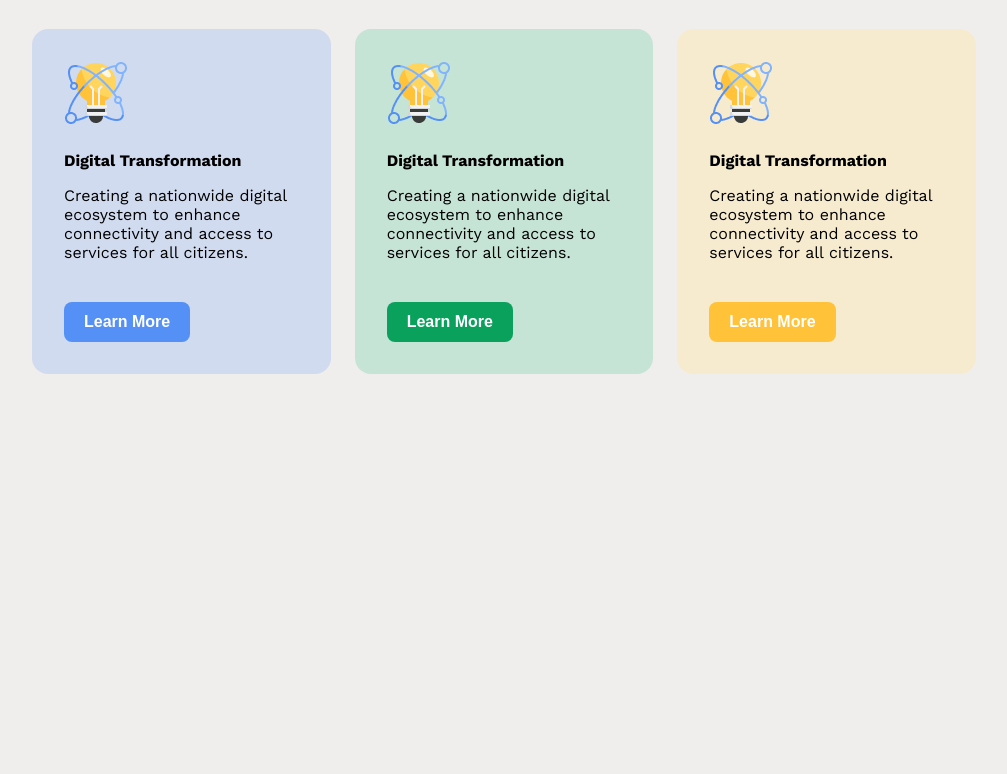
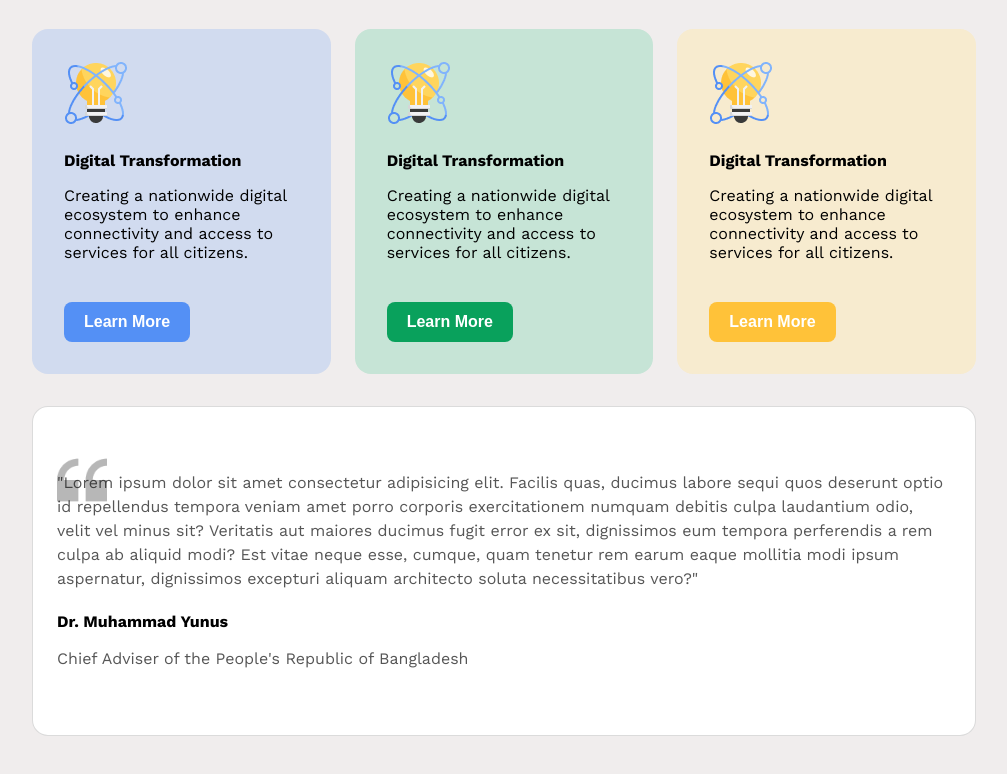
Before and after one commit to niloyshawon5858/1.-Assignment-1, a plain HTML site: page index.html in a window 1280 px wide. Shown: the part 912-1686 px from the top of the page, without its empty margins (136-1143 px from the left). Before the commit the page ends 1366 px from the top, so only its background shows below. Drawn offline with nearby package versions, Linux system fonts and the light colour scheme.

Commit message:
quotation-section

```diff
--- a/index.html
+++ b/index.html
@@ -72,7 +72,13 @@
         </div>
       </section>
 
-
+       <!-- ============ Section 03 (Quotation Section) ============ -->
+      <section id="quotation">
+        <img src="assets/quote-bg.png" alt="">
+        <p class="description">"Lorem ipsum dolor sit amet consectetur adipisicing elit. Facilis quas, ducimus labore sequi quos deserunt optio id repellendus tempora veniam amet porro corporis exercitationem numquam debitis culpa laudantium odio, velit vel minus sit? Veritatis aut maiores ducimus fugit error ex sit, dignissimos eum tempora perferendis a rem culpa ab aliquid modi? Est vitae neque esse, cumque, quam tenetur rem earum eaque mollitia modi ipsum aspernatur, dignissimos excepturi aliquam architecto soluta necessitatibus vero?"</p>
+        <h4 class="subtitle">Dr. Muhammad Yunus</h4>
+        <p class="description">Chief Adviser of the People's Republic of Bangladesh</p>
+      </section>
 
 
 
```
